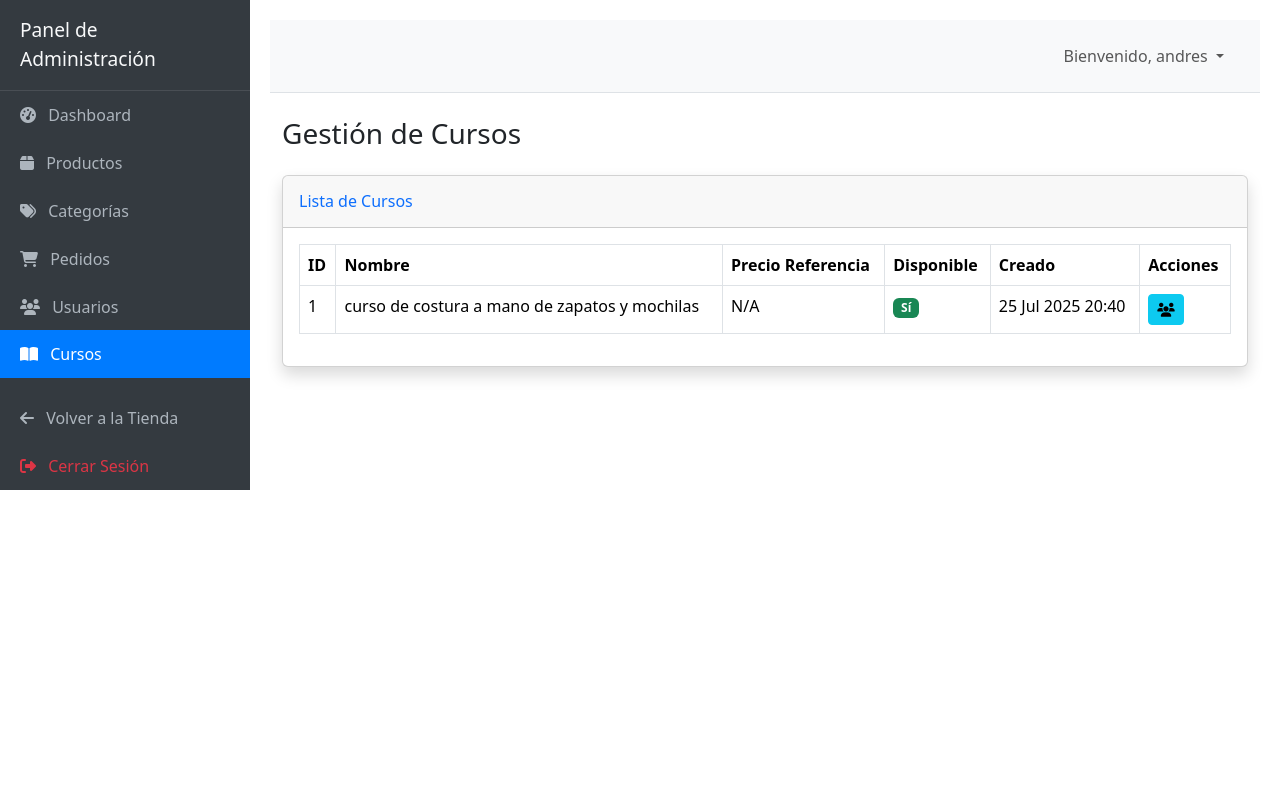
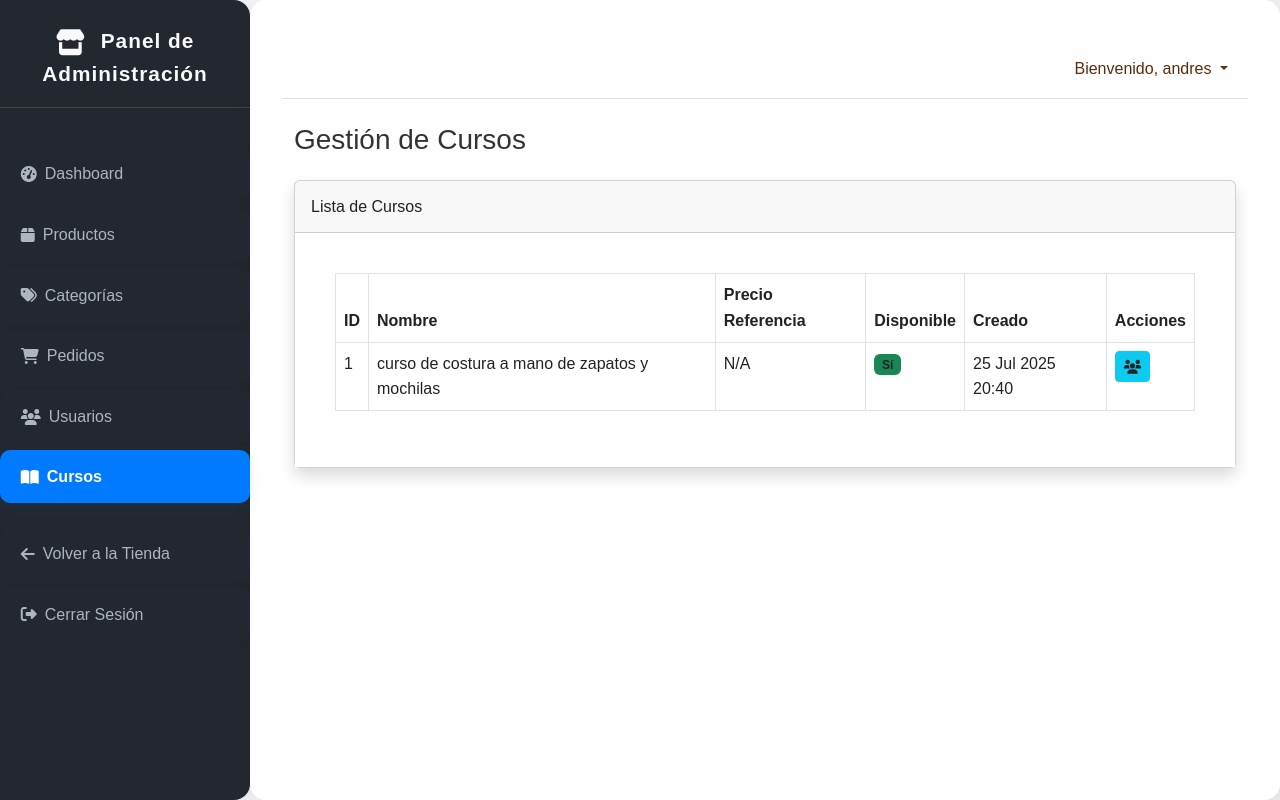
Before and after one commit to andrew2611-cyber/TEJIDOS-A-MANO-1, a Django app: page /dashboard/cursos/ in a window 1280 px wide. Run offline with Django 4.2, Linux system fonts and the light colour scheme; a user stored in the database is signed in; data comes from the database, SQL or seed files in the repository; both versions use the stored data as it was after the commit.

Commit message:
funcionl

```diff
--- a/core/static/css/style.css
+++ b/core/static/css/style.css
@@ -1,3 +1,135 @@
+/* Colores de texto en los cuadros de estadísticas del dashboard */
+.dashboard-body .card, .dashboard-body .card * {
+  color: #222 !important;
+}
+body.dashboard-body .dashboard-main {
+  display: flex;
+  min-height: 100vh;
+  flex-direction: row;
+  background: linear-gradient(120deg, #f8fafc 0%, #e9ecef 100%);
+}
+
+body.dashboard-body #sidebar-wrapper {
+  min-width: 250px;
+  max-width: 250px;
+  height: 100vh;
+  flex-shrink: 0;
+  background: #23272f !important;
+  color: #fff !important;
+  box-shadow: 2px 0 16px rgba(0,0,0,0.10);
+  border-radius: 0 18px 18px 0;
+  padding-top: 2rem;
+  display: flex;
+  flex-direction: column;
+  gap: 1.5rem;
+}
+
+body.dashboard-body #sidebar-wrapper .sidebar-heading {
+  font-size: 1.4rem;
+  font-weight: 700;
+  letter-spacing: 1px;
+  margin-bottom: 2rem;
+  text-align: center;
+  color: #f8f9fa;
+  border-bottom: 1px solid #444;
+  padding-bottom: 1rem;
+}
+
+body.dashboard-body #sidebar-wrapper .list-group-item {
+  border-radius: 10px !important;
+  margin-bottom: 0.7rem;
+  transition: background 0.2s, color 0.2s;
+  font-size: 1.08rem;
+  background: #23272f !important;
+  color: #adb5bd !important;
+  border: none !important;
+  box-shadow: 0 2px 8px rgba(0,0,0,0.04);
+  padding: 0.85rem 1.3rem;
+  display: flex;
+  align-items: center;
+}
+
+body.dashboard-body #sidebar-wrapper .list-group-item.active {
+  background-color: #007bff !important;
+  color: #fff !important;
+  font-weight: 700;
+  box-shadow: 0 4px 16px rgba(0,123,255,0.10);
+}
+
+body.dashboard-body #sidebar-wrapper .list-group-item:hover {
+  background-color: #495057 !important;
+  color: #fff !important;
+}
+
+body.dashboard-body #page-content-wrapper {
+  flex: 1;
+  height: 100vh;
+  overflow-y: auto;
+  box-sizing: border-box;
+  padding: 2.5rem 2rem 2rem 2rem;
+  background: #fff;
+  border-radius: 18px;
+  box-shadow: 0 2px 18px rgba(0,0,0,0.08);
+}
+body.dashboard-body .dashboard-main {
+  display: flex;
+  flex-direction: row;
+  background: linear-gradient(120deg, #f8fafc 0%, #e9ecef 100%);
+}
+body.dashboard-body #sidebar-wrapper {
+  min-width: 250px;
+  max-width: 250px;
+  height: 100vh;
+  flex-shrink: 0;
+  background: #343a40;
+  color: #fff;
+  box-shadow: 2px 0 16px rgba(0,0,0,0.08);
+  border-radius: 0 16px 16px 0;
+  padding-top: 1.5rem;
+  display: flex;
+  flex-direction: column;
+  gap: 1rem;
+}
+
+body.dashboard-body #sidebar-wrapper .sidebar-heading {
+  font-size: 1.3rem;
+  font-weight: 600;
+  letter-spacing: 1px;
+  margin-bottom: 1.5rem;
+  text-align: center;
+  color: #f8f9fa;
+}
+
+body.dashboard-body #sidebar-wrapper .list-group-item {
+  border-radius: 8px;
+  margin-bottom: 0.5rem;
+  transition: background 0.2s, color 0.2s;
+  font-size: 1rem;
+}
+
+body.dashboard-body #sidebar-wrapper .list-group-item.active {
+  background-color: #007bff;
+  color: #fff;
+  font-weight: 600;
+}
+
+body.dashboard-body #sidebar-wrapper .list-group-item:hover {
+  background-color: #495057;
+  color: #fff;
+}
+
+body.dashboard-body #page-content-wrapper {
+  flex: 1;
+  height: 100vh;
+  overflow-y: auto;
+  box-sizing: border-box;
+  padding: 2.5rem 2rem 2rem 2rem;
+  background: #fff;
+  border-radius: 16px;
+  box-shadow: 0 2px 16px rgba(0,0,0,0.06);
+}
+
+
 /* Fondo decorativo SOLO para la zona principal de servicios */
 .zona-principal-servicios {
   position: relative;
--- a/core/templates/core/dashboard_base.html
+++ b/core/templates/core/dashboard_base.html
@@ -1,4 +1,5 @@
 <!DOCTYPE html>
+{% load static %}
 <html lang="es">
 <head>
     <meta charset="UTF-8">
@@ -7,55 +8,14 @@
     <link href="https://cdn.jsdelivr.net/npm/bootstrap@5.3.3/dist/css/bootstrap.min.css" rel="stylesheet" xintegrity="sha384-QWTKZyjpPEjISv5WaRU9OFeRpok6YctnYmDr5pNlyT2bRjXh0JMhjY6hW+ALEwIH" crossorigin="anonymous">
     <!-- Enlace a Font Awesome para los iconos -->
     <link rel="stylesheet" href="https://cdnjs.cloudflare.com/ajax/libs/font-awesome/6.4.0/css/all.min.css">
+    <!-- Enlace al CSS personalizado del dashboard -->
+    <link rel="stylesheet" href="{% static 'css/style.css' %}">
     <style>
-        body {
-            display: flex;
-            min-height: 100vh;
-            flex-direction: column;
-        }
-        #wrapper {
-            display: flex;
-            width: 100%;
-        }
-        #sidebar-wrapper {
-            min-width: 250px;
-            max-width: 250px;
-            background: #343a40; /* Dark background for sidebar */
-            color: #fff;
-            transition: all 0.3s;
-        }
-        #sidebar-wrapper .sidebar-heading {
-            padding: 1rem 1.25rem;
-            font-size: 1.2rem;
-            border-bottom: 1px solid rgba(255, 255, 255, 0.1);
-            color: #f8f9fa;
-        }
-        #sidebar-wrapper .list-group {
-            width: 100%;
-        }
-        #sidebar-wrapper .list-group-item {
-            background-color: #343a40;
-            color: #adb5bd;
-            border: none;
-            padding: 0.75rem 1.25rem;
-        }
-        #sidebar-wrapper .list-group-item:hover {
-            background-color: #495057;
-            color: #fff;
-        }
-        #sidebar-wrapper .list-group-item.active {
-            background-color: #007bff;
-            color: #fff;
-        }
-        #page-content-wrapper {
-            width: 100%;
-            padding: 20px;
-        }
-        .navbar-admin {
-            background-color: #f8f9fa; /* Light background for admin navbar */
-            border-bottom: 1px solid #dee2e6;
-            padding: 1rem;
-        }
+
+
+
+
+        /* Solo estilos para mensajes, navbar-admin se moverá a style.css si es necesario */
         .messages {
             list-style: none;
             padding: 0;
@@ -73,46 +33,26 @@
         .messages .error { background-color: #f8d7da; color: #721c24; border: 1px solid #f5c6cb; }
     </style>
 </head>
-<body>
-    <div id="wrapper">
-        <div id="sidebar-wrapper">
-            <div class="sidebar-heading">Panel de Administración</div>
-            <div class="list-group list-group-flush">
-                <a href="{% url 'core:dashboard_home' %}" class="list-group-item list-group-item-action {% if request.resolver_match.url_name == 'dashboard_home' %}active{% endif %}">
-                    <i class="fas fa-tachometer-alt me-2"></i> Dashboard
-                </a>
-                <a href="{% url 'core:producto_lista_admin' %}" class="list-group-item list-group-item-action {% if request.resolver_match.url_name == 'producto_lista_admin' %}active{% endif %}">
-                    <i class="fas fa-box me-2"></i> Productos
-                </a>
-                {# Enlace de Categorías actualizado #}
-                <a href="{% url 'core:categoria_lista_admin' %}" class="list-group-item list-group-item-action {% if request.resolver_match.url_name == 'categoria_lista_admin' %}active{% endif %}">
-                    <i class="fas fa-tags me-2"></i> Categorías
-                </a>
-                {# Enlace de Pedidos actualizado #}
-                <a href="{% url 'core:pedido_lista_admin' %}" class="list-group-item list-group-item-action {% if request.resolver_match.url_name == 'pedido_lista_admin' %}active{% endif %}">
-                    <i class="fas fa-shopping-cart me-2"></i> Pedidos
-                </a>
-                {# Enlace de Usuarios actualizado #}
-                <a href="{% url 'core:usuario_lista_admin' %}" class="list-group-item list-group-item-action {% if request.resolver_match.url_name == 'usuario_lista_admin' %}active{% endif %}">
-                    <i class="fas fa-users me-2"></i> Usuarios
-                </a>
-                {# NUEVO ENLACE PARA CURSOS #}
-                <a href="{% url 'core:curso_lista_admin' %}" class="list-group-item list-group-item-action {% if request.resolver_match.url_name == 'curso_lista_admin' %}active{% endif %}">
-                    <i class="fas fa-book-open me-2"></i> Cursos
-                </a>
-
-                <a href="{% url 'core:home' %}" class="list-group-item list-group-item-action mt-3">
-                    <i class="fas fa-arrow-left me-2"></i> Volver a la Tienda
-                </a>
-                <a href="{% url 'core:logout' %}" class="list-group-item list-group-item-action text-danger">
-                    <i class="fas fa-sign-out-alt me-2"></i> Cerrar Sesión
-                </a>
+<body class="dashboard-body">
+        <div id="wrapper" class="dashboard-main">
+            <aside id="sidebar-wrapper">
+                <div class="sidebar-heading">
+                    <i class="fas fa-store fa-lg me-2"></i> Panel de Administración
                 </div>
-        </div>
-        <div id="page-content-wrapper">
+                <nav class="list-group list-group-flush">
+                    <a href="{% url 'core:dashboard_home' %}" class="list-group-item list-group-item-action {% if request.resolver_match.url_name == 'dashboard_home' %}active{% endif %}"><i class="fas fa-tachometer-alt me-2"></i> Dashboard</a>
+                    <a href="{% url 'core:producto_lista_admin' %}" class="list-group-item list-group-item-action {% if request.resolver_match.url_name == 'producto_lista_admin' %}active{% endif %}"><i class="fas fa-box me-2"></i> Productos</a>
+                    <a href="{% url 'core:categoria_lista_admin' %}" class="list-group-item list-group-item-action {% if request.resolver_match.url_name == 'categoria_lista_admin' %}active{% endif %}"><i class="fas fa-tags me-2"></i> Categorías</a>
+                    <a href="{% url 'core:pedido_lista_admin' %}" class="list-group-item list-group-item-action {% if request.resolver_match.url_name == 'pedido_lista_admin' %}active{% endif %}"><i class="fas fa-shopping-cart me-2"></i> Pedidos</a>
+                    <a href="{% url 'core:usuario_lista_admin' %}" class="list-group-item list-group-item-action {% if request.resolver_match.url_name == 'usuario_lista_admin' %}active{% endif %}"><i class="fas fa-users me-2"></i> Usuarios</a>
+                    <a href="{% url 'core:curso_lista_admin' %}" class="list-group-item list-group-item-action {% if request.resolver_match.url_name == 'curso_lista_admin' %}active{% endif %}"><i class="fas fa-book-open me-2"></i> Cursos</a>
+                    <a href="{% url 'core:home' %}" class="list-group-item list-group-item-action mt-3"><i class="fas fa-arrow-left me-2"></i> Volver a la Tienda</a>
+                    <a href="{% url 'core:logout' %}" class="list-group-item list-group-item-action text-danger"><i class="fas fa-sign-out-alt me-2"></i> Cerrar Sesión</a>
+                </nav>
+            </aside>
+            <main id="page-content-wrapper">
                 <nav class="navbar navbar-expand-lg navbar-light navbar-admin border-bottom">
                     <div class="container-fluid">
-
                         <div class="collapse navbar-collapse" id="navbarSupportedContent">
                             <ul class="navbar-nav ms-auto mt-2 mt-lg-0">
                                 <li class="nav-item dropdown">
@@ -129,8 +69,7 @@
                         </div>
                     </div>
                 </nav>
-
-            <div class="container-fluid mt-4">
+                <section class="container-fluid mt-4">
                     {% if messages %}
                         <ul class="messages">
                             {% for message in messages %}
@@ -138,11 +77,10 @@
                             {% endfor %}
                         </ul>
                     {% endif %}
-
                     {% block dashboard_content %}
                     {% endblock %}
-            </div>
-        </div>
+                </section>
+            </main>
         </div>
     <script src="https://cdn.jsdelivr.net/npm/bootstrap@5.3.3/dist/js/bootstrap.bundle.min.js" xintegrity="sha384-YvpcrYf0tY3lHB60NNkmXc5s9fDVZLESaAA55NDzOxhy9GkcIdslK1eN7N6jIeHz" crossorigin="anonymous"></script>
     <!-- Script para el ícono del menú (Font Awesome) y el sidebar toggle -->
```
Also changed, not shown: db.sqlite3. Lines whose indentation alone changed are shown as unchanged.
